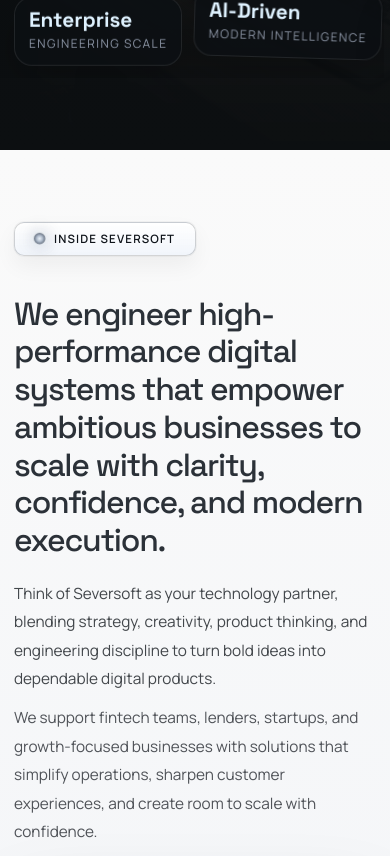
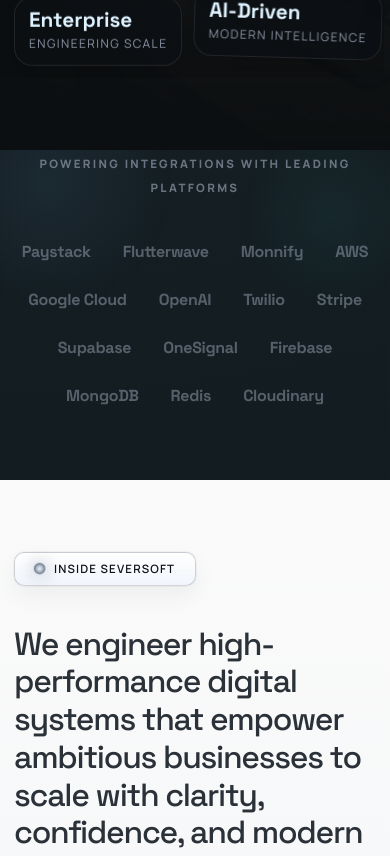
Before and after one commit to seversoftech/seversoft, a Next.js app: page / in a window 390 px wide. Shown: the part 1118-1974 px from the top of the page. Built offline with nearby package versions, Linux system fonts and the light colour scheme; a web font is replaced by a local one.

Commit message:
feat: add partner logo cloud and interactive developer code preview to homepage, and update 404 page layout

```diff
--- a/app/globals.css
+++ b/app/globals.css
@@ -2635,3 +2635,119 @@
     gap: 40px;
   }
 }
+
+/* ── Logo Cloud ── */
+.logo-cloud {
+  display: flex !important;
+  flex-direction: row !important;
+  flex-wrap: wrap !important;
+  justify-content: center !important;
+  align-items: center !important;
+  gap: 24px 64px;
+  width: 100%;
+  margin: 0 auto;
+}
+
+.logo-item {
+  display: inline-flex;
+  align-items: center;
+  justify-content: center;
+  font-family: "Space Grotesk", sans-serif;
+  font-weight: 700;
+  font-size: 1.15rem;
+  letter-spacing: -0.02em;
+  color: var(--text-muted);
+  opacity: 0.55;
+  transition: all 0.35s cubic-bezier(0.4, 0, 0.2, 1);
+  cursor: default;
+  position: relative;
+  white-space: nowrap;
+}
+
+.logo-item:hover {
+  opacity: 1;
+  color: var(--hover-color, var(--text));
+  transform: translateY(-2px);
+  filter: drop-shadow(0 0 10px var(--hover-color, transparent));
+}
+
+@media (max-width: 768px) {
+  .logo-cloud {
+    gap: 24px 32px;
+  }
+  .logo-item {
+    font-size: 1rem;
+  }
+}
+
+/* ── Developer Preview ── */
+.dev-preview-grid {
+  display: grid;
+  grid-template-columns: 1fr 1.1fr;
+  gap: 80px;
+  align-items: center;
+}
+
+@media (max-width: 1024px) {
+  .dev-preview-grid {
+    grid-template-columns: 1fr;
+    gap: 48px;
+  }
+}
+
+.terminal-window {
+  background: #080a0c;
+  border: 1px solid var(--line-strong);
+  border-radius: 12px;
+  overflow: hidden;
+  box-shadow: 0 40px 100px rgba(0, 0, 0, 0.5);
+}
+
+.terminal-header {
+  background: #121518;
+  padding: 12px 18px;
+  display: flex;
+  align-items: center;
+  justify-content: space-between;
+  border-bottom: 1px solid var(--line);
+}
+
+.terminal-dots {
+  display: flex;
+  gap: 6px;
+}
+
+.terminal-dots span {
+  width: 10px;
+  height: 10px;
+  border-radius: 50%;
+  background: #282c34;
+}
+
+.terminal-dots span:nth-child(1) { background: #ff5f56; }
+.terminal-dots span:nth-child(2) { background: #ffbd2e; }
+.terminal-dots span:nth-child(3) { background: #27c93f; }
+
+.terminal-title {
+  font-family: monospace;
+  font-size: 0.75rem;
+  color: var(--text-muted);
+  opacity: 0.8;
+}
+
+.terminal-body {
+  padding: 24px;
+  font-family: "JetBrains Mono", "Fira Code", monospace;
+  font-size: 0.9rem;
+  line-height: 1.6;
+  color: #a5d0ff;
+  overflow-x: auto;
+}
+
+.terminal-body code {
+  color: #8fc6ff;
+}
+
+.terminal-body pre {
+  margin: 0;
+}
--- a/app/not-found.tsx
+++ b/app/not-found.tsx
@@ -18,15 +18,15 @@
               The page you are looking for has drifted out of orbit or never existed.
               Let's navigate you back to safe infrastructure.
             </p>
-            <div style={{ display: "flex", gap: "16px", justifyContent: "center", flexWrap: "wrap" }}>
-              <Link href="/" className="button button-primary">
-                Return to Base
-                <svg xmlns="http://www.w3.org/2000/svg" width="18" height="18" viewBox="0 0 24 24" fill="none" stroke="currentColor" strokeWidth="2.2" strokeLinecap="round" strokeLinejoin="round" style={{ marginLeft: "10px" }}>
+            <div style={{ display: "flex", gap: "12px", justifyContent: "center", alignItems: "center" }}>
+              <Link href="/" className="button button-primary" style={{ padding: "0 16px", fontSize: "0.9rem", flex: 1, maxWidth: "200px", whiteSpace: "nowrap" }}>
+                Return Home
+                <svg xmlns="http://www.w3.org/2000/svg" width="16" height="16" viewBox="0 0 24 24" fill="none" stroke="currentColor" strokeWidth="2.2" strokeLinecap="round" strokeLinejoin="round" style={{ marginLeft: "8px" }}>
                   <path d="m3 9 9-7 9 7v11a2 2 0 0 1-2 2H5a2 2 0 0 1-2-2z"/><polyline points="9 22 9 12 15 12 15 22"/>
                 </svg>
               </Link>
-              <Link href="/ecosystem" className="button button-secondary">
-                View Ecosystem
+              <Link href="/ecosystem" className="button button-secondary" style={{ padding: "0 16px", fontSize: "0.9rem", flex: 1, maxWidth: "200px", whiteSpace: "nowrap" }}>
+                Ecosystem
               </Link>
             </div>
           </div>
--- a/app/page.tsx
+++ b/app/page.tsx
@@ -49,6 +49,68 @@
       "We needed something reliable, affordable, and scalable. Seversoft delivered all three without adding unnecessary complexity.",
     name: "Michael Chen",
     role: "Product Manager, Tech Solutions",
+  },
+];
+
+const partners = [
+  { name: "Paystack", color: "#00a3d9" },
+  { name: "Flutterwave", color: "#fb9129" },
+  { name: "Monnify", color: "#003399" },
+  { name: "AWS", color: "#ff9900" },
+  { name: "Google Cloud", color: "#4285f4" },
+  { name: "OpenAI", color: "#10a37f" },
+  { name: "Twilio", color: "#f22f46" },
+  { name: "Stripe", color: "#635bff" },
+  { name: "Supabase", color: "#3ecf8e" },
+  { name: "OneSignal", color: "#eb4b26" },
+  { name: "Firebase", color: "#ffca28" },
+  { name: "MongoDB", color: "#47a248" },
+  { name: "Redis", color: "#d82c20" },
+  { name: "Cloudinary", color: "#3448c5" },
+];
+
+const codeSnippets = [
+  {
+    label: "Payments",
+    lang: "javascript",
+    code: `// Initialize a high-throughput transfer
+const transfer = await seversoft.payments.create({
+  amount: 250000,
+  currency: "NGN",
+  source: "wallet_abc123",
+  destination: "bank_xyz789",
+  reference: "TXN_99012"
+});
+
+console.log(transfer.status); // 'pending'
+`,
+  },
+  {
+    label: "Wallets",
+    lang: "javascript",
+    code: `// Provision a dedicated business wallet
+const wallet = await seversoft.wallets.provision({
+  ownerId: "biz_8821",
+  currency: "NGN",
+  features: ["payouts", "inbound"],
+  tier: "premium"
+});
+
+return wallet.accountNumber;
+`,
+  },
+  {
+    label: "Workflows",
+    lang: "javascript",
+    code: `// Automate bill payments
+seversoft.workflows.on('invoice.created', async (event) => {
+  await seversoft.bills.pay({
+    provider: event.provider,
+    amount: event.total,
+    autoApprove: true
+  });
+});
+`,
   },
 ];
 
@@ -116,6 +178,23 @@
               </a>
             </div>
             <HeroVisual />
+          </div>
+        </div>
+      </section>
+
+      <section className="section section-dark" style={{ paddingTop: 0, paddingBottom: "72px" }}>
+        <div className="shell">
+          <div style={{ textAlign: "center", marginBottom: "42px" }}>
+            <span style={{ fontSize: "0.72rem", fontWeight: 800, letterSpacing: "0.2em", textTransform: "uppercase", color: "var(--text-muted)", opacity: 0.7 }}>
+              Powering integrations with leading platforms
+            </span>
+          </div>
+          <div className="logo-cloud">
+            {partners.map((p) => (
+              <div key={p.name} className="logo-item" style={{ "--hover-color": p.color } as any}>
+                {p.name}
+              </div>
+            ))}
           </div>
         </div>
       </section>
@@ -205,6 +284,51 @@
       </section>
 
       <ServicesFlashcards />
+
+      <section className="section section-dark">
+        <div className="shell">
+          <div className="dev-preview-grid">
+            <div className="reveal">
+              <span className="section-kicker kicker-with-dot">Developer First</span>
+              <h2>Built for builders. Designed for scale.</h2>
+              <p style={{ color: "var(--text-soft)", fontSize: "1.1rem", lineHeight: "1.7", marginBottom: "32px" }}>
+                Our infrastructure is built API-first. Integrate payment flows, wallet systems, and automation triggers
+                into your existing product with just a few lines of code.
+              </p>
+              <div style={{ display: "grid", gap: "20px" }}>
+                {[
+                  { title: "Clean REST APIs", desc: "Predictable, versioned JSON APIs." },
+                  { title: "Webhook Events", desc: "Real-time updates for every transaction." },
+                  { title: "Sandbox Mode", desc: "Test your logic before going live." }
+                ].map(item => (
+                  <div key={item.title} style={{ display: "flex", gap: "12px" }}>
+                    <div style={{ width: "20px", height: "20px", borderRadius: "50%", background: "var(--teal)", flexShrink: 0, marginTop: "4px", opacity: 0.3 }} />
+                    <div>
+                      <strong style={{ display: "block", color: "var(--text)", marginBottom: "4px" }}>{item.title}</strong>
+                      <span style={{ fontSize: "0.9rem", color: "var(--text-soft)" }}>{item.desc}</span>
+                    </div>
+                  </div>
+                ))}
+              </div>
+              <a href="/documentation" className="button button-secondary" style={{ marginTop: "40px" }}>Explore Documentation</a>
+            </div>
+
+            <div className="terminal-window reveal reveal-delay">
+              <div className="terminal-header">
+                <div className="terminal-dots">
+                  <span /> <span /> <span />
+                </div>
+                <div className="terminal-title">seversoft-api-preview.js</div>
+              </div>
+              <div className="terminal-body">
+                <pre>
+                  <code>{codeSnippets[0].code}</code>
+                </pre>
+              </div>
+            </div>
+          </div>
+        </div>
+      </section>
 
       <section id="store" className="section section-light">
         <div className="shell">
```
